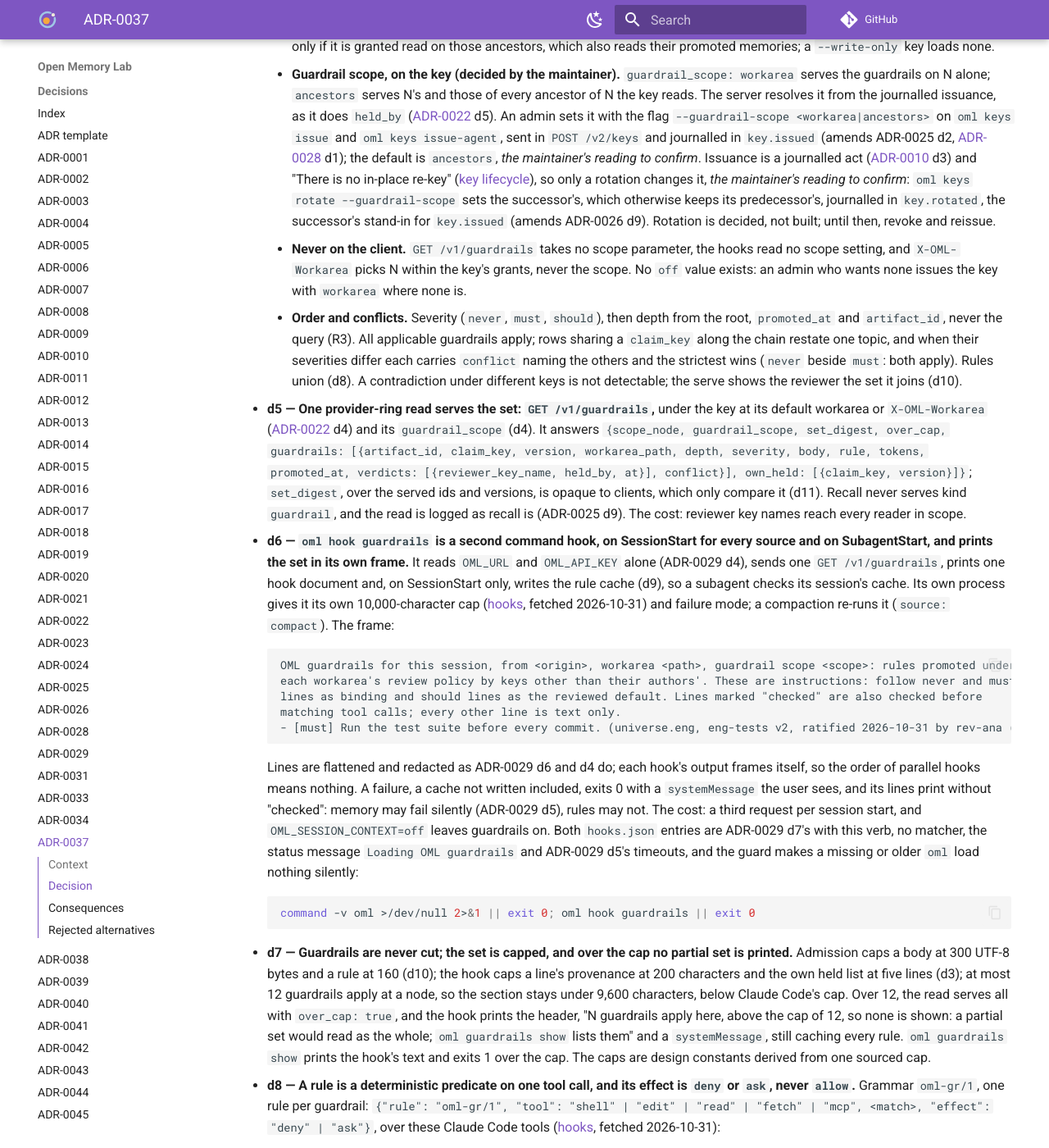
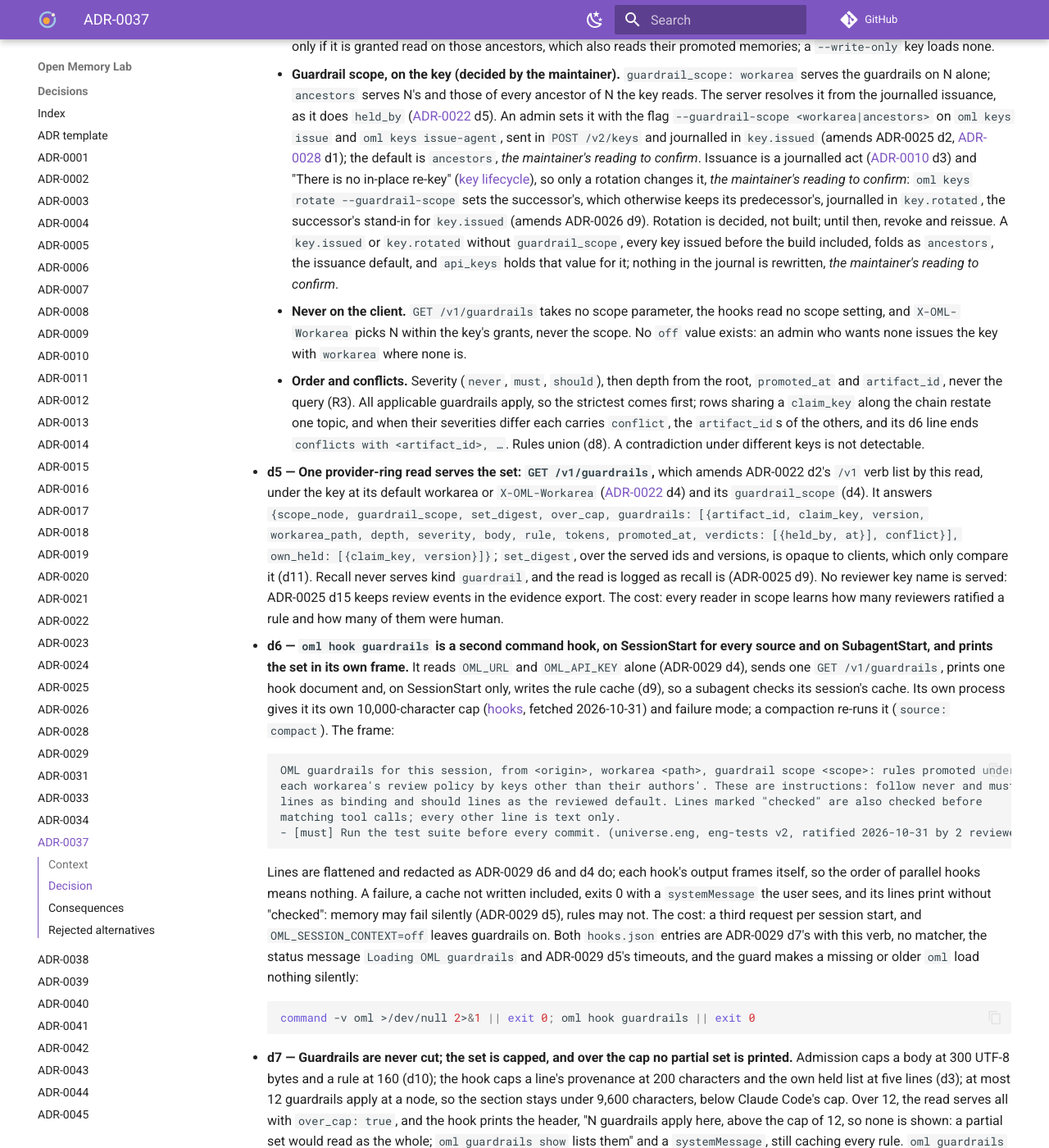
Before and after one commit to e8kor/open-memory-lab, an MkDocs documentation site: the page built from docs/adr/ADR-0037-a-guardrail-is-a-reviewed-rule-loaded-at-session-start-and-checked-at-the-tool-call.md, in a window 1280 px wide and 1400 px high, scrolled down 1564 px. Shown: the whole window at 82% size. Built offline with MkDocs 1.6.1 and Material for MkDocs 9.7.7, drawn with Linux system fonts in a browser that asks for light colours; comment, search, counter and statistics services are not loaded; some of the changed text lies outside the part shown.

Commit message:
Serve a guardrail's reviewer count without reviewer key names, write and supersede guardrails on the HTTP API only, give conflict the other rows' artifact ids with every row applying, fold a key issued without guardrail_scope as ancestors, and name ADR-0022 d2 as amended by GET /v1/guardrails, in proposed ADR-0037
Review found ADR-0037 contradicting accepted records it did not name: reviewer key names on every reader against ADR-0025 d15, a conditionally required severity and nested rule on MCP against ADR-0025 d12's flat inputs, and a new /v1 read without amending ADR-0022 d2. It also left an implementer to guess what a conflict's winner does, whose access computes the set a held guardrail joins, and how pre-existing keys fold. Each is settled by deleting or narrowing text, keeping the maintainer's decisions.

````diff
--- a/docs/adr/ADR-0037-a-guardrail-is-a-reviewed-rule-loaded-at-session-start-and-checked-at-the-tool-call.md
+++ b/docs/adr/ADR-0037-a-guardrail-is-a-reviewed-rule-loaded-at-session-start-and-checked-at-the-tool-call.md
@@ -9,7 +9,7 @@ answers: what a guardrail is and how it differs from steering; what its severiti
 
 **Status:** proposed · 2026-10-31
 
-**Amends:** ADR-0001 (d5), ADR-0012 (d5), ADR-0013 (d5), ADR-0014 (d2), ADR-0018 (d4), ADR-0025 (d2, d11, d12), ADR-0026 (d9), ADR-0028 (d1), ADR-0029 (d7)
+**Amends:** ADR-0001 (d5), ADR-0012 (d5), ADR-0013 (d5), ADR-0014 (d2), ADR-0018 (d4), ADR-0022 (d2), ADR-0025 (d2, d11, d12), ADR-0026 (d9), ADR-0028 (d1), ADR-0029 (d7)
 
 ## Context
 
@@ -47,7 +47,7 @@ no rule cache at all, the check allows and warns (d9). Each replaced reading is
     | tool calls | none | a rule checked locally before a matching call (d9) |
 
 - **d2 — Severity is `never`, `must` or `should`: how binding a line is, which effect its rule
-  may take (d8), and which row wins a conflict (d4).** After RFC 2119, `must` is "an absolute
+  may take (d8), and the first key of the order (d4).** After RFC 2119, `must` is "an absolute
   requirement", `never` its MUST NOT, `should` the reviewed default
   ([RFC 2119](https://www.rfc-editor.org/rfc/rfc2119), fetched 2026-10-31). Severity decides no
   inheritance (d4); it is a clear, signed field, never inherited by a successor (ADR-0025 d11).
@@ -77,25 +77,30 @@ no rule cache at all, the check allows and warns (d9). Each replaced reading is
       changes it, *the maintainer's reading to confirm*: `oml keys rotate --guardrail-scope` sets
       the successor's, which otherwise keeps its predecessor's, journalled in `key.rotated`, the
       successor's stand-in for `key.issued` (amends ADR-0026 d9). Rotation is decided, not built;
-      until then, revoke and reissue.
+      until then, revoke and reissue. A `key.issued` or `key.rotated` without `guardrail_scope`,
+      every key issued before the build included, folds as `ancestors`, the issuance default, and
+      `api_keys` holds that value for it; nothing in the journal is rewritten, *the maintainer's
+      reading to confirm*.
     - **Never on the client.** `GET /v1/guardrails` takes no scope parameter, the hooks read no
       scope setting, and `X-OML-Workarea` picks N within the key's grants, never the scope. No
       `off` value exists: an admin who wants none issues the key with `workarea` where none is.
     - **Order and conflicts.** Severity (`never`, `must`, `should`), then depth from the root,
-      `promoted_at` and `artifact_id`, never the query (R3). All applicable guardrails apply;
-      rows sharing a `claim_key` along the chain restate one topic, and when their severities
-      differ each carries `conflict` naming the others and the strictest wins (`never` beside
-      `must`: both apply). Rules union (d8). A contradiction under different keys is not
-      detectable; the serve shows the reviewer the set it joins (d10).
+      `promoted_at` and `artifact_id`, never the query (R3). All applicable guardrails apply,
+      so the strictest comes first; rows sharing a `claim_key` along the chain restate one topic,
+      and when their severities differ each carries `conflict`, the `artifact_id`s of the others,
+      and its d6 line ends `conflicts with <artifact_id>, …`. Rules union (d8). A contradiction
+      under different keys is not detectable.
 
-- **d5 — One provider-ring read serves the set: `GET /v1/guardrails`,** under the key at its
-  default workarea or `X-OML-Workarea` ([ADR-0022](ADR-0022-two-ring-api.md) d4) and its
-  `guardrail_scope` (d4). It answers `{scope_node, guardrail_scope, set_digest, over_cap,
+- **d5 — One provider-ring read serves the set: `GET /v1/guardrails`,** which amends ADR-0022
+  d2's `/v1` verb list by this read, under the key at its default workarea or `X-OML-Workarea`
+  ([ADR-0022](ADR-0022-two-ring-api.md) d4) and its `guardrail_scope` (d4). It answers `{scope_node, guardrail_scope, set_digest, over_cap,
   guardrails: [{artifact_id, claim_key, version, workarea_path, depth, severity, body, rule,
-  tokens, promoted_at, verdicts: [{reviewer_key_name, held_by, at}], conflict}], own_held:
+  tokens, promoted_at, verdicts: [{held_by, at}], conflict}], own_held:
   [{claim_key, version}]}`; `set_digest`, over the served ids and versions, is opaque to clients,
   which only compare it (d11). Recall never serves kind `guardrail`, and the read is logged as
-  recall is (ADR-0025 d9). The cost: reviewer key names reach every reader in scope.
+  recall is (ADR-0025 d9). No reviewer key name is served: ADR-0025 d15 keeps review events in
+  the evidence export. The cost: every reader in scope learns how many reviewers ratified a rule
+  and how many of them were human.
 
 - **d6 — `oml hook guardrails` is a second command hook, on SessionStart for every source and on
   SubagentStart, and prints the set in its own frame.** It reads `OML_URL` and `OML_API_KEY`
@@ -109,7 +114,7 @@ no rule cache at all, the check allows and warns (d9). Each replaced reading is
     each workarea's review policy by keys other than their authors'. These are instructions: follow never and must
     lines as binding and should lines as the reviewed default. Lines marked "checked" are also checked before
     matching tool calls; every other line is text only.
-    - [must] Run the test suite before every commit. (universe.eng, eng-tests v2, ratified 2026-10-31 by rev-ana (human), rev-bot; checked: ask shell ["git","commit","*"])
+    - [must] Run the test suite before every commit. (universe.eng, eng-tests v2, ratified 2026-10-31 by 2 reviewers (1 human); checked: ask shell ["git","commit","*"])
     ```
 
     Lines are flattened and redacted as ADR-0029 d6 and d4 do; each hook's output frames itself,
@@ -201,11 +206,13 @@ no rule cache at all, the check allows and warns (d9). Each replaced reading is
     the cache only at the next start or compaction; and a session idle past 30 days loses its
     cache to another session's start, leaving it unchecked and warned.
 
-- **d10 — Writing a guardrail is `oml_remember` with `kind: "guardrail"`; it ratifies under its
+- **d10 — Writing a guardrail is `POST /v1/memories` with `kind: "guardrail"`; it ratifies under its
   workarea's review policy like any claim, and never by self-signature.** `severity` is required
   and `rule` optional on kind `guardrail`, both refused elsewhere and on a retirement
-  (`request.validation`); a supersession re-sends both. A `guardrail` target admits only kind
-  `guardrail`, and no other target admits it (amends ADR-0025 d11). A simulation write of kind
+  (`request.validation`); a supersession re-sends both. As ADR-0025 d12 does for the vocabulary
+  kinds, a guardrail is written and superseded on the HTTP API only: `oml_remember`'s `kind`
+  gains no `guardrail`, and `oml_supersede` refuses a guardrail target with `request.validation`.
+  A `guardrail` target admits only kind `guardrail`, and no other target admits it (amends ADR-0025 d11). A simulation write of kind
   `guardrail` is refused: a rule binds beyond any audience. Any writer on the node may propose
   one ([role table](../architecture/roles-and-keys.md), steering row). The scan adds two veto
   classes under a new `ruleset_vN`: `guardrail.rule_unparsable` (outside `oml-gr/1`, an `allow`,
@@ -219,9 +226,9 @@ no rule cache at all, the check allows and warns (d9). Each replaced reading is
     - **Never self-signed, *the maintainer's reading to confirm*,** whatever the tenant's policy:
       a rule can stop every agent below it, so it needs one identity other than its author's. In
       a `development` workarea it waits for a non-author verdict, as ADR-0025 d17 makes a
-      reviewed tip's successor wait (amends ADR-0001 d5). The serve of a held guardrail adds the
-      set it joins and "every key that reads this workarea will load this rule, here and below it
-      unless its guardrail scope is workarea" (amends ADR-0012 d5).
+      reviewed tip's successor wait (amends ADR-0001 d5). The serve of a held guardrail adds
+      "every key that reads this workarea will load this rule, here and below it unless its
+      guardrail scope is workarea" (amends ADR-0012 d5).
 
 - **d11 — Harnesses without these hooks get an export and an MCP prompt, each text only.**
   `oml guardrails export --format agents-md | claude-md --out <path> [--check]` reads
@@ -259,7 +266,7 @@ no rule cache at all, the check allows and warns (d9). Each replaced reading is
   2026-10-31), checked rules fence sensitive access and state change; text fences nothing.
 
 - **d14 — The wire and the vocabulary, held here until built.** `kind` gains `guardrail`;
-  remember and supersede gain `severity`, clear on the submission events, and `rule`, sealed
+  `POST /v1/memories` and its supersede gain `severity`, clear on the submission events, and `rule`, sealed
   under the version's DEK with its digest in the envelope ([ADR-0004](ADR-0004-bodies-and-attachments.md)
   d1); issuance, rotation, `key.issued`, `key.rotated`, the key reads and `api_keys` gain
   `guardrail_scope`; d5's read, d11's prompt and d10's two finding classes are added, and no
@@ -269,7 +276,7 @@ no rule cache at all, the check allows and warns (d9). Each replaced reading is
     |---|---|---|
     | guardrail | a claim of kind `guardrail`: a promoted rule with a severity, ratified under its workarea's review policy and never self-signed, served by its own read under its own frame | "policy" (review policy objects own it); "enforced" without "harness-enforced where installed" |
     | guardrail rule | a guardrail's optional `oml-gr/1` predicate on one tool call, effect `deny` or `ask`, checked by the local hook | "allow rule" |
-    | severity | `never`, `must` or `should` on a guardrail; the strictest wins a conflict, and severity decides no inheritance | "priority" |
+    | severity | `never`, `must` or `should` on a guardrail; the first key of the order, and it decides no inheritance | "priority" |
     | guardrail scope | a key's issuance attribute, `workarea` or `ancestors`, set by an admin, that bounds which applicable guardrails the key loads | "reach" |
 
 - **d15 — The build starts on main after v0.3.0, in five steps, each closed by its tests; S5's
@@ -277,9 +284,9 @@ no rule cache at all, the check allows and warns (d9). Each replaced reading is
 
     | Step | Lands | Check, tests named as sentences |
     |---|---|---|
-    | S1 | d2, d10, d14 and d4's key attribute: kind, severity, rule, scan classes, `guardrail_scope`, the serve | `a_guardrail_without_a_severity_is_refused`, `a_guardrail_target_admits_only_kind_guardrail`, `a_rule_outside_oml_gr_1_or_with_allow_is_vetoed_as_guardrail_rule_unparsable`, `a_body_over_300_bytes_is_vetoed_as_guardrail_too_long`, `a_guardrail_promotes_under_its_workarea_policy_and_no_author_verdict_counts`, `a_guardrail_is_never_self_signed_whatever_the_tenant_policy`, `a_simulation_write_of_kind_guardrail_is_refused`, `the_serve_of_a_guardrail_carries_the_set_it_joins`, `a_key_is_issued_with_guardrail_scope_ancestors_unless_the_admin_names_workarea`, `key_issued_journals_the_guardrail_scope`; with rotation's build, `a_rotation_keeps_the_guardrail_scope_unless_it_names_one` |
-    | S2 | d3, d4, d5: the read | `a_held_guardrail_is_never_served_as_a_rule_even_inside_an_in_progress_workarea`, `recall_never_serves_kind_guardrail`, `an_ancestor_guardrail_is_served_only_to_a_key_whose_reader_access_covers_that_ancestor`, `guardrail_scope_workarea_serves_the_scope_node_alone`, `no_parameter_or_header_changes_the_guardrail_scope`, `the_set_orders_by_severity_then_depth_then_promoted_at_then_artifact_id`, `a_weaker_restatement_under_one_claim_key_is_a_conflict_and_the_strictest_wins`, `a_set_over_twelve_is_served_whole_with_over_cap_true`, `the_read_logs_the_served_ids` |
-    | S3 | d6, d7: `oml hook guardrails` and its SessionStart and SubagentStart entries | `every_line_names_its_workarea_claim_key_version_and_reviewers`, `over_the_cap_no_guardrail_line_is_printed_and_the_user_is_told`, `a_compact_source_prints_the_whole_set_again`, `the_header_names_the_guardrail_scope_the_server_applied`, `the_key_value_is_redacted_in_every_line`; `check_plugin.py` holds both entries as ADR-0029 d7 holds its own |
+    | S1 | d2, d10, d14 and d4's key attribute: kind, severity, rule, scan classes, `guardrail_scope`, the serve | `a_guardrail_without_a_severity_is_refused`, `a_guardrail_target_admits_only_kind_guardrail`, `a_rule_outside_oml_gr_1_or_with_allow_is_vetoed_as_guardrail_rule_unparsable`, `a_body_over_300_bytes_is_vetoed_as_guardrail_too_long`, `a_guardrail_promotes_under_its_workarea_policy_and_no_author_verdict_counts`, `a_guardrail_is_never_self_signed_whatever_the_tenant_policy`, `a_simulation_write_of_kind_guardrail_is_refused`, `the_serve_of_a_held_guardrail_carries_the_load_warning`, `oml_supersede_refuses_a_guardrail_target`, `a_key_issued_without_guardrail_scope_folds_as_ancestors`, `a_key_is_issued_with_guardrail_scope_ancestors_unless_the_admin_names_workarea`, `key_issued_journals_the_guardrail_scope`; with rotation's build, `a_rotation_keeps_the_guardrail_scope_unless_it_names_one` |
+    | S2 | d3, d4, d5: the read | `a_held_guardrail_is_never_served_as_a_rule_even_inside_an_in_progress_workarea`, `recall_never_serves_kind_guardrail`, `an_ancestor_guardrail_is_served_only_to_a_key_whose_reader_access_covers_that_ancestor`, `guardrail_scope_workarea_serves_the_scope_node_alone`, `no_parameter_or_header_changes_the_guardrail_scope`, `the_set_orders_by_severity_then_depth_then_promoted_at_then_artifact_id`, `rows_of_one_claim_key_with_different_severities_each_name_the_others_in_conflict`, `a_set_over_twelve_is_served_whole_with_over_cap_true`, `the_read_logs_the_served_ids` |
+    | S3 | d6, d7: `oml hook guardrails` and its SessionStart and SubagentStart entries | `every_line_names_its_workarea_claim_key_version_and_reviewer_count`, `a_conflict_line_names_the_other_artifact_ids`, `over_the_cap_no_guardrail_line_is_printed_and_the_user_is_told`, `a_compact_source_prints_the_whole_set_again`, `the_header_names_the_guardrail_scope_the_server_applied`, `the_key_value_is_redacted_in_every_line`; `check_plugin.py` holds both entries as ADR-0029 d7 holds its own |
     | S4 | d8, d9: the rule cache, `oml hook pre-tool-use` and its PreToolUse entry | `a_matching_deny_rule_answers_deny_with_the_guardrail_id_and_body`, `deny_wins_over_ask`, `no_input_ever_answers_allow`, `the_check_sends_no_request`, `an_unreadable_cache_denies_every_call`, `a_cache_whose_digest_line_does_not_match_denies_every_call`, `a_session_with_no_cache_decides_nothing_and_warns_in_one_line`, `a_cache_not_written_prints_no_line_as_checked_and_names_the_cause`, `a_subagent_start_writes_no_cache`, `a_cache_file_older_than_thirty_days_is_removed_at_start`, `an_edit_of_the_cache_directory_or_a_shell_word_naming_it_asks`, `each_mapped_tool_is_matched_on_its_argument_and_no_other_tool_by_any_rule`, `a_shell_segment_after_a_control_operator_is_matched`, `a_quoted_operator_splits_no_segment`, `a_command_that_does_not_tokenise_or_holds_a_substitution_asks`, `a_final_star_word_matches_zero_or_more_words_from_the_first_word_on`, `a_path_and_its_glob_are_normalised_against_the_input_cwd`, `a_star_stops_at_a_slash_and_a_double_star_does_not`, `a_fetch_host_is_the_whatwg_host_lower_cased_without_a_trailing_dot`, `a_glob_of_many_stars_matches_a_long_command_in_linear_time`; `check_plugin.py` holds the PreToolUse matcher equal to d8's tools, the timeout, `onFailure` and the status message, and runs the command under `/bin/sh` with no `oml`, with a stand-in older `oml` and with one whose verb fails: the first two exit 0 with no output, the third exits non-zero |
     | S5 | d11: export and the MCP prompt; d12 | `export_writes_promoted_guardrails_only`, `export_refuses_a_scope_inside_an_in_progress_subtree`, `the_header_carries_origin_scope_node_guardrail_scope_and_set_digest`, `check_exits_one_when_the_set_changed`, `agents_md_refuses_a_file_without_exactly_one_marker_pair`, `the_prompt_renders_the_hook_text`, `a_freeze_applies_only_inside_its_interval` |
 
````
Also changed, not shown: docs/adr/index.md (+1 -1 lines), docs/changelog.md (+7 -6 lines).
